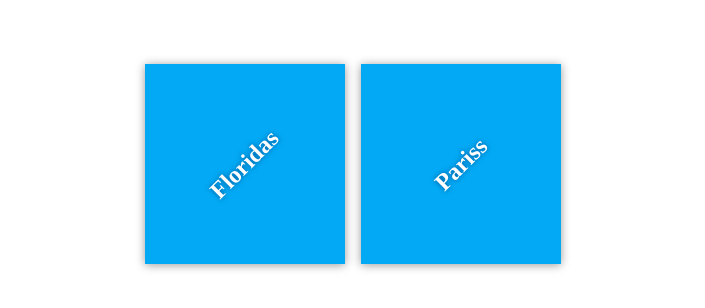
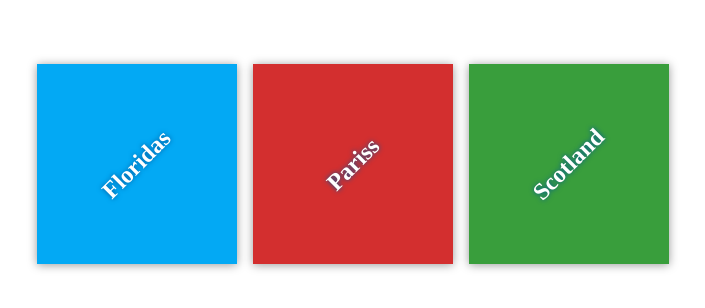
Before and after one commit to Ibrahim-Ahrash/my-travel-plan, a plain HTML site: page index.html in a window 1280 px wide. Shown: the part 236-544 px from the top of the page, without its empty margins (287-992 px from the left). Drawn offline with Linux system fonts and the light colour scheme.

Commit message:
Add distination to Scotland and fix first

```diff
--- a/css/app.css
+++ b/css/app.css
@@ -59,3 +59,6 @@ h2 {
 #pariss {
     background-color: #d32f2f;
 }
+#Scotland {
+    background-color: #399e3c;
+}
--- a/index.html
+++ b/index.html
@@ -10,12 +10,15 @@
 
     <div class="container">
         <div class="destination-container">
-            <div class="destination" id="florida">
+            <div class="destination" id="floridas">
                 <h2>Floridas</h2>
             </div>
 
-            <div class="destination" id="paris">
+            <div class="destination" id="pariss">
                 <h2>Pariss</h2>
+            </div>
+            <div class="destination" id="Scotland">
+                <h2>Scotland</h2>
             </div>
         </div>
     </div>
```
